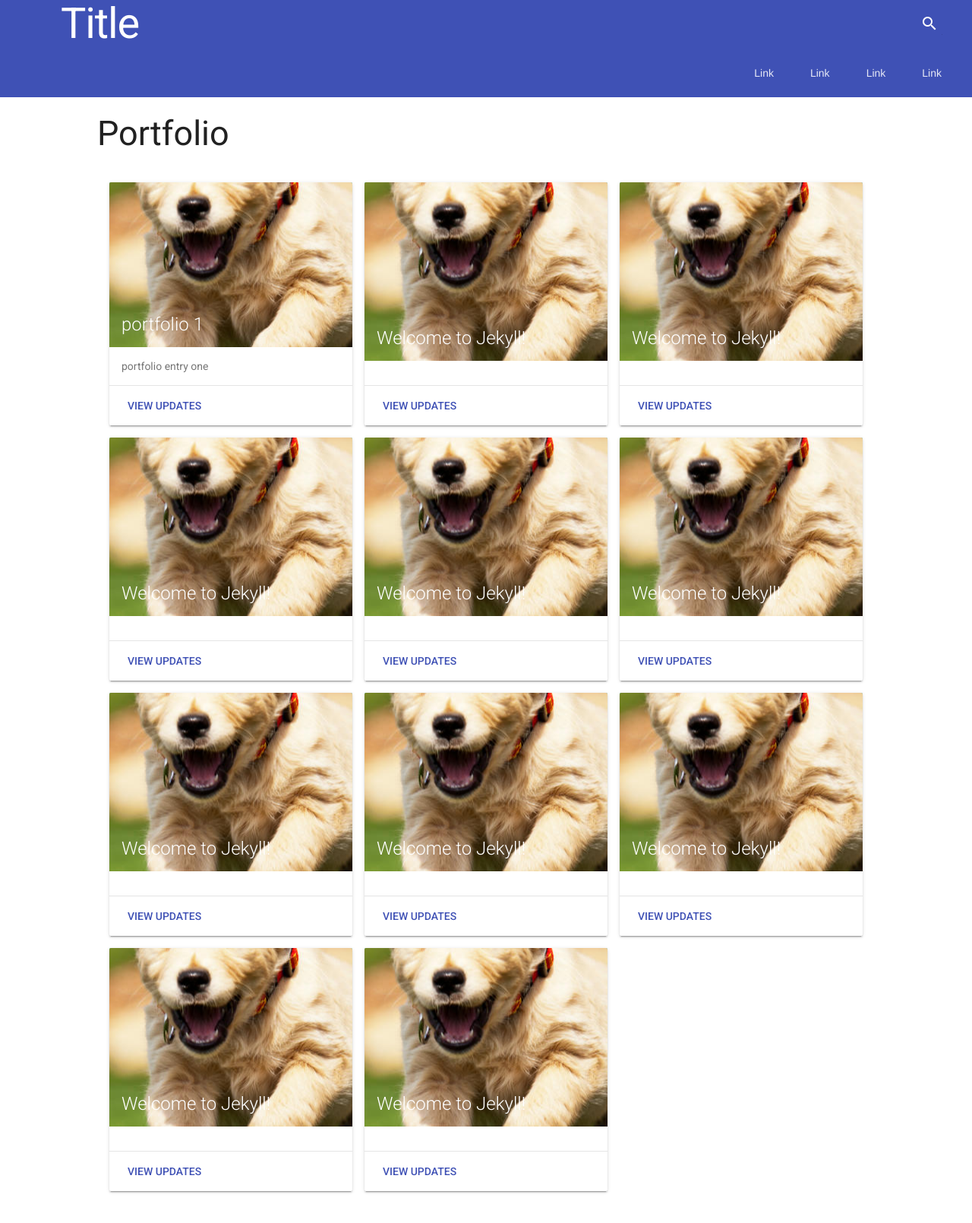
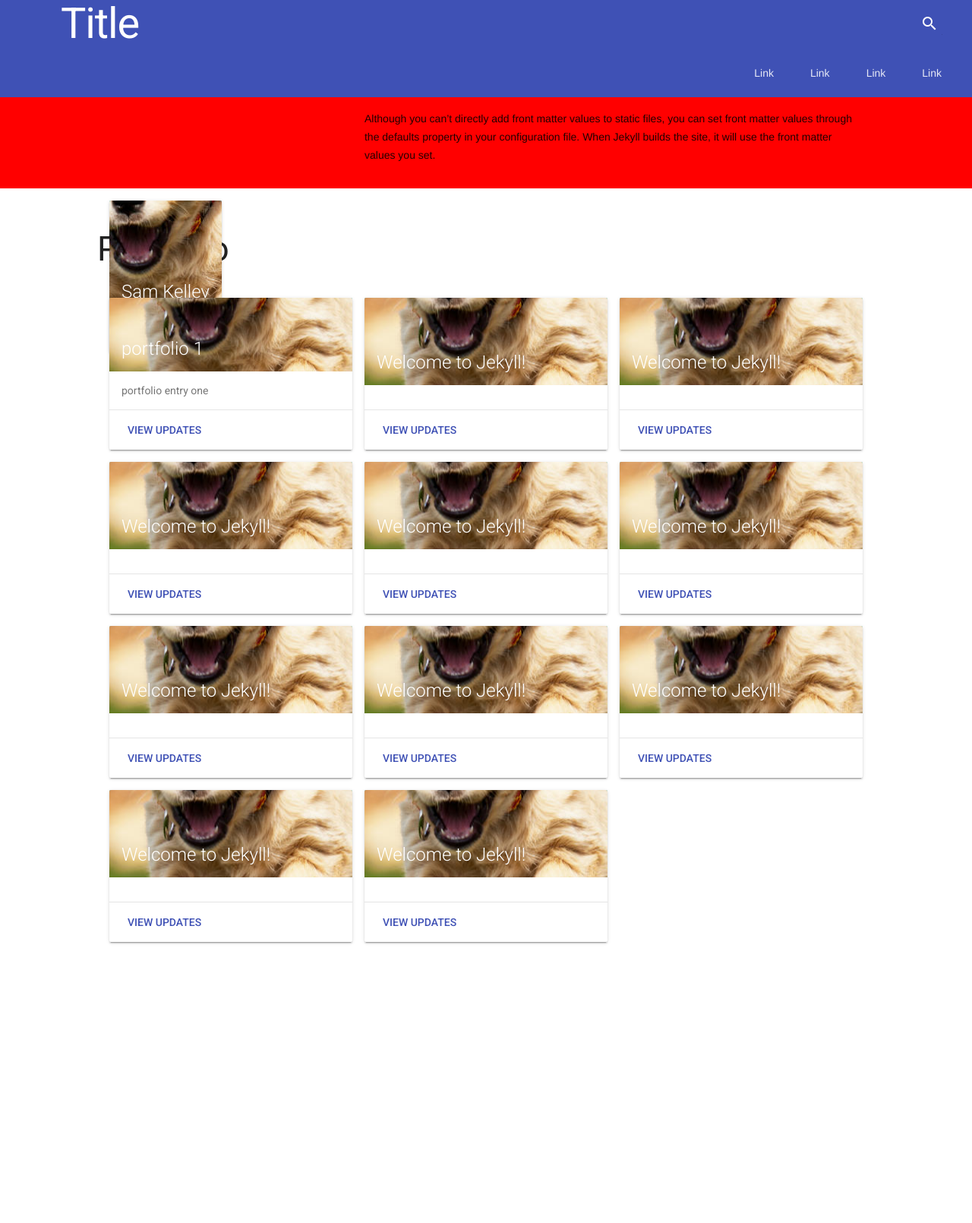
Before and after one commit to yd8266uj/portfolio, a Jekyll site: the page built from index.html, in a window 1280 px wide. Shown: the top 1610 px of the page at 76% size. Built offline with Jekyll 4.4.1, drawn with Linux system fonts in a browser that asks for light colours.

Commit message:
floating

```diff
--- a/css/default.sass
+++ b/css/default.sass
@@ -10,12 +10,8 @@
   +respond-to(handhelds)
     width: 100%
 
-.demo-layout-waterfall .mdl-layout__header-row .mdl-navigation__link:last-of-type
-  padding-right: 0
-
 .mdl-card
-  width: 100%
-  height: 320px
+  width: initial
 
 .mdl-card__title
   color: #fff
--- a/index.html
+++ b/index.html
@@ -3,8 +3,33 @@ layout: default
 title: Home page
 ---
 
+<section style="background-color: red">
+  <div class="container">
+    <div class="mdl-grid">
+      <div class="mdl-cell mdl-cell--4-offset mdl-cell--bottom mdl-cell--8-col">
+        <p>Although you can’t directly add front matter values to static files, you can set front matter values through the defaults property in your configuration file. When Jekyll builds the site, it will use the front matter values you set.</p>
+      </div>
+    </div>
+  </div>
+</section>
+
 <section>
+  <div class="container">
+    <div class="mdl-grid">
+      <div class="mdl-cell mdl-cell--4-col" style="position:relative">
+        <div class="mdl-card mdl-shadow--2dp" style="position:absolute">
+          <div class="mdl-card__title mdl-card--expand">
+            <h2 class="mdl-card__title-text">Sam Kelley</h2>
+          </div>
+          <div class="mdl-card__supporting-text">
+            Stuff about me.
+          </div>
+        </div>
+      </div>
+    </div>
+  </div>
 </section>
+
 <section>
 </section>
 <section>
```
